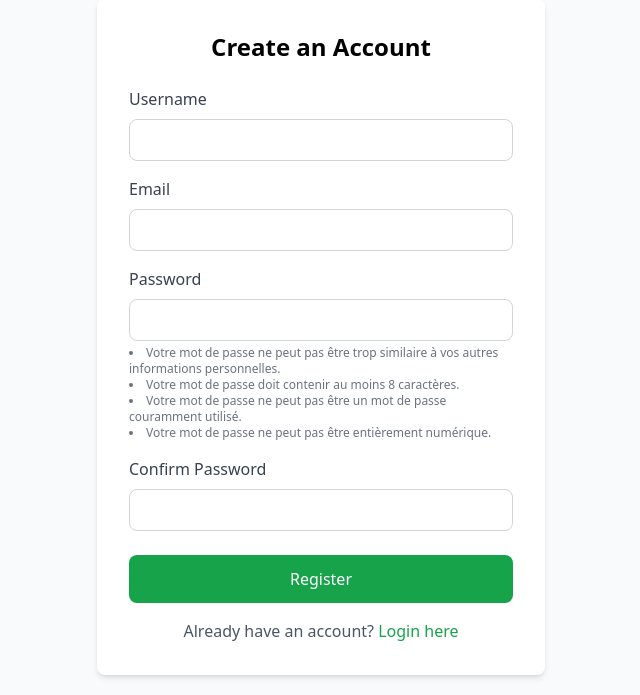
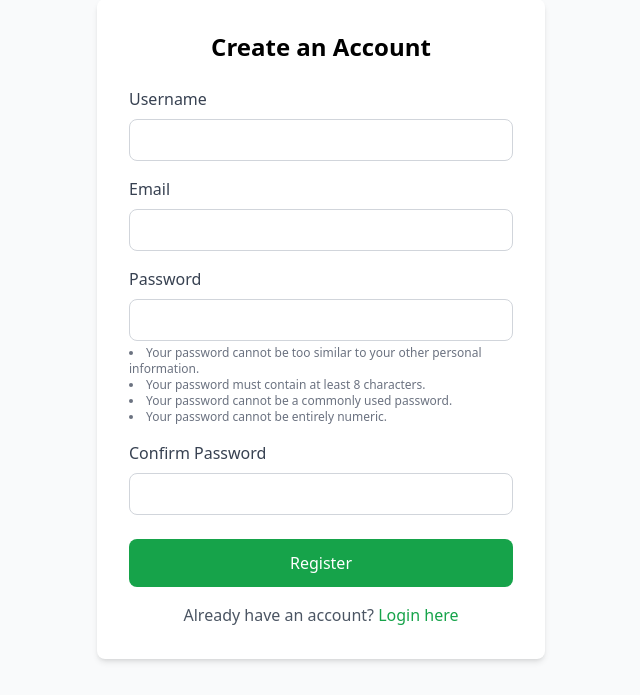
Before and after one commit to kay1403/library-management-system-api, a Django app: page /register/ in a window 1280 px wide. Shown: the part 105-800 px from the top of the page, without its empty margins (319-959 px from the left). Run offline with Django 5.2, Linux system fonts and the light colour scheme; style sheets or scripts are compiled from the project's sources; parts of the project's set-up code (start-up, migrations or seed data) failed here and were passed over.

Commit message:
deptest2

```diff
--- a/templates/users/register.html
+++ b/templates/users/register.html
@@ -8,7 +8,7 @@
 
     {% if form.errors %}
         <div class="bg-red-100 border border-red-400 text-red-700 px-4 py-3 rounded mb-4">
-            <strong class="font-bold">Erreurs:</strong>
+            <strong class="font-bold">Errors:</strong>
             <ul class="mt-2 list-disc list-inside">
                 {% for field, errors in form.errors.items %}
                     {% for error in errors %}
@@ -48,10 +48,10 @@
                 <p class="text-red-600 text-sm mt-1">{{ form.password1.errors.0 }}</p>
             {% endif %}
             <ul class="text-gray-500 text-xs mt-1 list-disc list-inside">
-                <li>Votre mot de passe ne peut pas être trop similaire à vos autres informations personnelles.</li>
-                <li>Votre mot de passe doit contenir au moins 8 caractères.</li>
-                <li>Votre mot de passe ne peut pas être un mot de passe couramment utilisé.</li>
-                <li>Votre mot de passe ne peut pas être entièrement numérique.</li>
+                <li>Your password cannot be too similar to your other personal information.</li>
+                <li>Your password must contain at least 8 characters.</li>
+                <li>Your password cannot be a commonly used password.</li>
+                <li>Your password cannot be entirely numeric.</li>
             </ul>
         </div>
 
```
